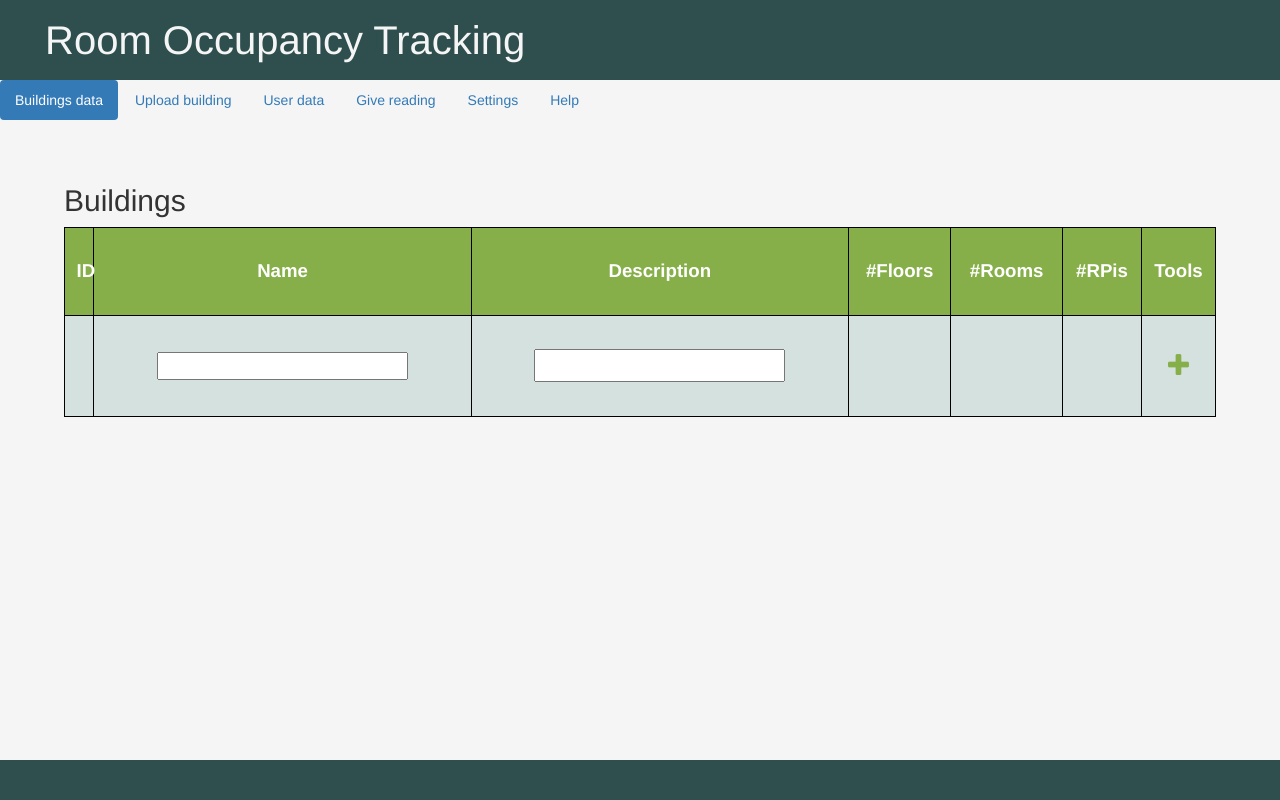
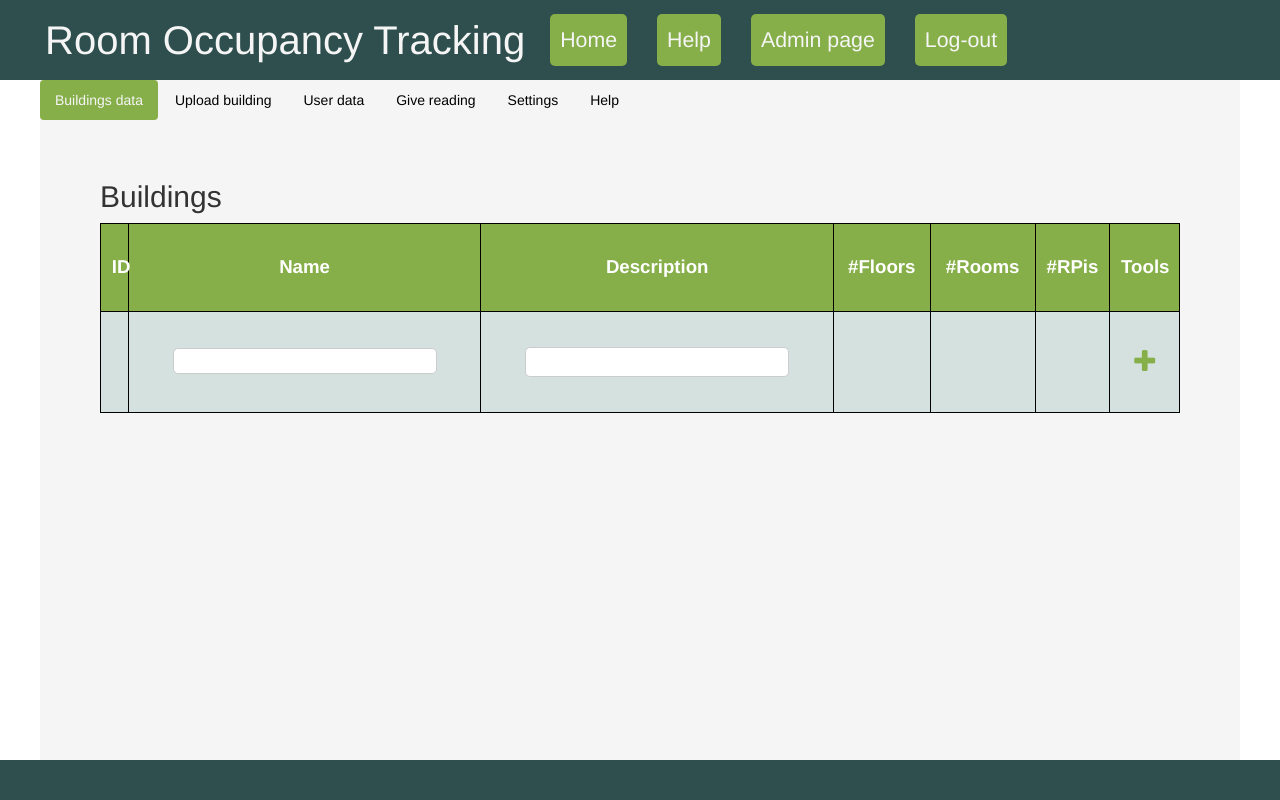
Before and after one commit to jamiesweeney/SoloProject, a Flask app: page /webapp/admin in a window 1280 px wide. Run offline with Flask 2, Linux system fonts and the light colour scheme; the visitor is signed in with stand-in values (Sample User, id 1); data that the repository does not hold is empty; some libraries are stand-ins or nearby versions.

Commit message:
Added some css for login page and implemented link buttons

```diff
--- a/src/server/app.py
+++ b/src/server/app.py
@@ -116,7 +116,7 @@ def wp_login():
         else:
 
             # If details are not valid, then try again
-            return redirect("/webapp/login")
+            return redirect(url_for("wp_login", warning="Details are invalid!"))
 
     # If not a POST request serve the login page
     else:
--- a/src/server/static/stylesheets/style.css
+++ b/src/server/static/stylesheets/style.css
@@ -9,9 +9,12 @@ html, body {
   height: 100%;
   max-height: 100%;
 
+
   margin: 0;
 }
 
+
+/* Header style */
 .header {
 
   min-width: 100%;
@@ -72,10 +75,49 @@ html, body {
   margin-right: 5px;
 }
 
+.header_link {
+  line-height: normal;
+  height: 80%;
+  margin 0;
+  display: flex;
+  align-items: center;
+  margin-left: 15px;
+  margin-right: 15px;
+  padding-left: 10px;
+  padding-right: 10px;
+
+  border-radius: 5px;
+
+  background-color: #86af49;
+}
+
+.header_link a {
+  color: whitesmoke;
+  font-size: 16pt;
+}
+
+
+
+.header_log {
+  line-height: normal;
+  font-size: 20pt;
+  height: 100%;
+  margin 0;
+  display: flex;
+  align-items: center;
+  margin-left: 5px;
+  margin-right: 5px;
+  right: 0;
+  position:inherit;
+  float: right;
+}
+
+
+/* Content box - contains everything */
 #contentsbox {
 
   width : 100%;
-  max-width: 1400px;
+  max-width: 1200px;
 
   min-height: 85%;
   height: 85%;
@@ -84,9 +126,11 @@ html, body {
 
   background-color: whitesmoke;
 
+
   margin: 0 auto;
 }
 
+/* Another box inside content box for admin data */
 #admin-panel {
 
   align-self: center;
@@ -101,7 +145,27 @@ html, body {
   align-items: center;
 }
 
+/* Admin navigation tabs */
+#admin-nav-pills {
 
+  align-items: center;
+  align-self: center;
+}
+
+#admin-nav-pills li.active a {
+  color : whitesmoke;
+  background-color: #86af49 !important;
+
+}
+
+#admin-nav-pills li a {
+  color : black;
+  background-color: whitesmoke !important;
+
+}
+
+
+/* Admin navigation tabs - content */
 #tab-buildings {
   height: 90%;
   width: 90%;
@@ -139,8 +203,8 @@ html, body {
 }
 
 
-
-#new-user-form, #new-reading-form{
+/* Input forms */
+#login-user-form, #new-user-form, #new-reading-form{
   background-color: #d5e1df;
   align-self: center;
   align-content: center;
@@ -149,8 +213,7 @@ html, body {
   padding: 15px;
 }
 
-
-#new-user-form input, #new-reading-form input{
+#login-user-form input, #new-user-form input, #new-reading-form input{
   width: 80%;
   height: 30px;
   margin-left: 10%;
@@ -162,7 +225,7 @@ html, body {
   box-sizing: border-box;
 }
 
-#new-user-form input[type=submit], #new-reading-form input[type=submit]{
+#login-user-form input[type=submit], #new-user-form input[type=submit], #new-reading-form input[type=submit]{
     width: 80%;
     height: 40px;
     background-color: #86af49;
@@ -173,10 +236,18 @@ html, body {
     cursor: pointer;
 }
 
+#login-user-form{
+  background-color: whitesmoke
+}
+
+.login-warning{
+  font-size: 14px;
+  color: red;
+}
 
 
 
-
+/* Tables */
 table{
   width:100%;
   max-width: 100%;
@@ -229,7 +300,20 @@ tbody td {
   padding-bottom: 15px;
 }
 
+thead tr input[type=text]{
+  width: 80%;
+  height: 30px;
+  margin-left: 10%;
+  margin-right: 10%;
+  display: inline-block;
+  border: 1px solid #ccc;
 
+  border-radius: 5px;
+  box-sizing: border-box;
+}
+
+
+/* Action buttons */
 .admin-button-add {
   background-color: #d5e1df;
   color: #86af49;
--- a/src/server/templates/html/admin.html
+++ b/src/server/templates/html/admin.html
@@ -7,7 +7,7 @@
 <script src="https://code.jquery.com/ui/1.12.1/jquery-ui.js"></script>
 <div class= id="admin-panel">
 
-  <ul class="nav nav-pills">
+  <ul id="admin-nav-pills"class="nav nav-pills">
     <li class="active"><a data-toggle="pill" href="#tab-buildings">Buildings data</a></li>
     <li><a data-toggle="pill" href="#tab-upl">Upload building </a></li>
     <li><a data-toggle="pill" href="#tab-users">User data</a></li>
--- a/src/server/templates/html/base.html
+++ b/src/server/templates/html/base.html
@@ -12,27 +12,42 @@
     <link rel="stylesheet" href="https://maxcdn.bootstrapcdn.com/bootstrap/3.3.7/css/bootstrap.min.css">
     <script src="https://ajax.googleapis.com/ajax/libs/jquery/3.3.1/jquery.min.js"></script>
     <script src="https://maxcdn.bootstrapcdn.com/bootstrap/3.3.7/js/bootstrap.min.js"></script>
-
   </head>
 
   <body>
-    <div class=header>
-      <div class=header_info>
-        <div class=header_title>
+    <div class="header">
+      <div class="header_info">
+        <div class="header_title">
           Room Occupancy Tracking
         </div>
-        <div class=header_links>
-
+        <div class="header_links">
+          <div class="header_link">
+            <a href="/webapp/home">Home</a>
+          </div>
+          <div class="header_link">
+            <a href="/webapp/help">Help</a>
+          </div>
+          {% if current_user.is_authenticated %}
+            <div class="header_link">
+              <a href="/webapp/admin">Admin page</a>
+            </div>
+            <div class="header_link">
+              <a href="/webapp/logout">Log-out</a>
+            </div>
+          {% else %}
+            <div class="header_link">
+              <a href="/webapp/login">Log-in</a>
+            </div>
+          {% endif %}
         </div>
-
       </div>
     </div>
 
-    <div id=contentsbox>
+    <div id="contentsbox">
       {% block contents %}{% endblock %}
     </div>
 
-    <div class=footer>
+    <div class="footer">
     </div>
 
     {% block script %}{% endblock %}
```
Also changed, not shown: src/server/templates/html/login.html (+13 -6 lines).
